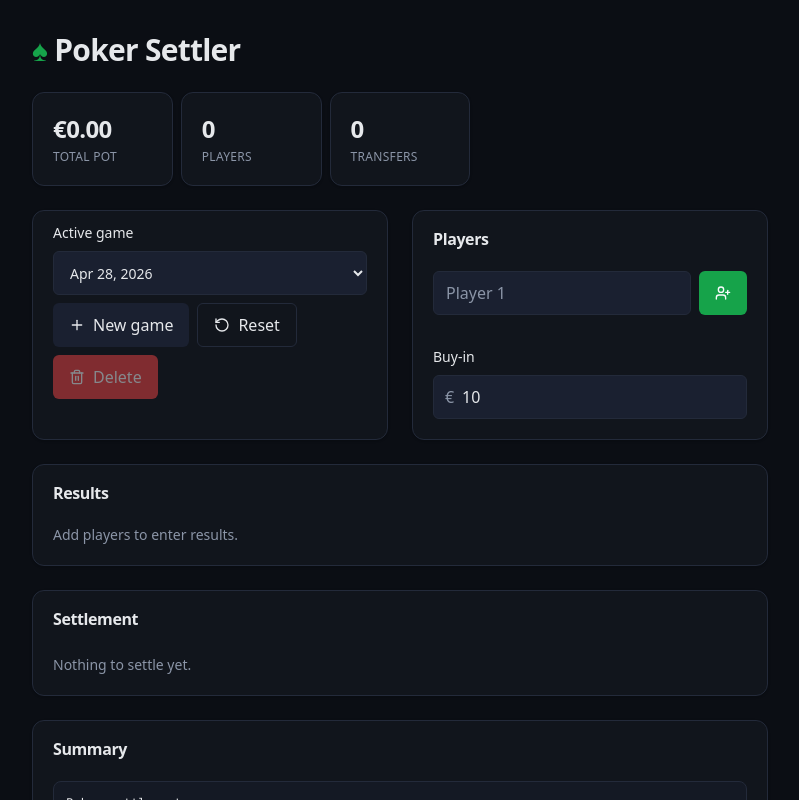
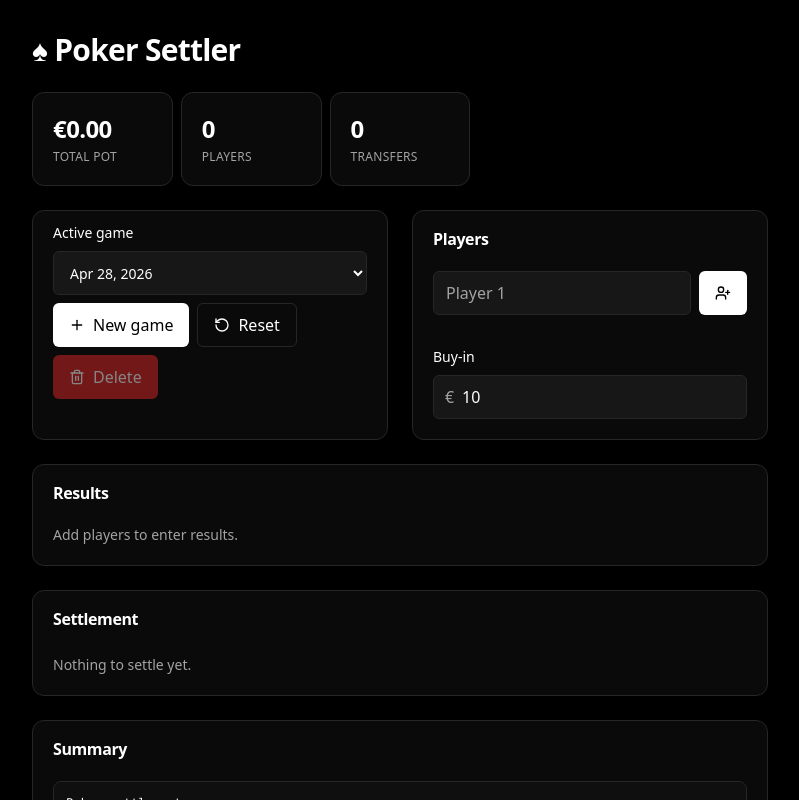
Before and after one commit to benjamindotdev/pokersettle, a React (Vite) app: page / in a window 1280 px wide. Shown: the top 800 px of the page, without its empty margins (240-1039 px from the left). Built offline with nearby package versions, Linux system fonts and the light colour scheme.

Commit message:
Switch palette to black/white/red; drop green theme

```diff
--- a/src/components/GameSettings.tsx
+++ b/src/components/GameSettings.tsx
@@ -63,7 +63,7 @@ export function GameSettingsPanel({
             </select>
           </div>
           <div className="ml-auto flex flex-wrap gap-2">
-            <Button variant="secondary" onClick={onNewGame} aria-label="New game" title="New game">
+            <Button onClick={onNewGame} aria-label="New game" title="New game">
               <Plus className="size-4" />
               <span className="sr-only sm:not-sr-only">New game</span>
             </Button>
--- a/src/styles/globals.css
+++ b/src/styles/globals.css
@@ -1,22 +1,22 @@
 @import "tailwindcss";
 
 @theme {
-  --color-background: #0b0e14;
-  --color-foreground: #e6e8eb;
-  --color-card: #11151c;
-  --color-card-foreground: #e6e8eb;
-  --color-muted: #1a2030;
-  --color-muted-foreground: #8b95a7;
-  --color-border: #232a3a;
-  --color-input: #1a2030;
-  --color-primary: #16a34a;
-  --color-primary-foreground: #f8fafc;
-  --color-destructive: #ef4444;
-  --color-destructive-foreground: #f8fafc;
-  --color-accent: #1f2937;
-  --color-accent-foreground: #e6e8eb;
-  --color-success: #16a34a;
-  --color-warning: #f59e0b;
+  --color-background: #000000;
+  --color-foreground: #ffffff;
+  --color-card: #0a0a0a;
+  --color-card-foreground: #ffffff;
+  --color-muted: #171717;
+  --color-muted-foreground: #a3a3a3;
+  --color-border: #262626;
+  --color-input: #171717;
+  --color-primary: #ffffff;
+  --color-primary-foreground: #000000;
+  --color-destructive: #dc2626;
+  --color-destructive-foreground: #ffffff;
+  --color-accent: #1f1f1f;
+  --color-accent-foreground: #ffffff;
+  --color-success: #ffffff;
+  --color-warning: #dc2626;
   --radius: 0.625rem;
 }
 
```
